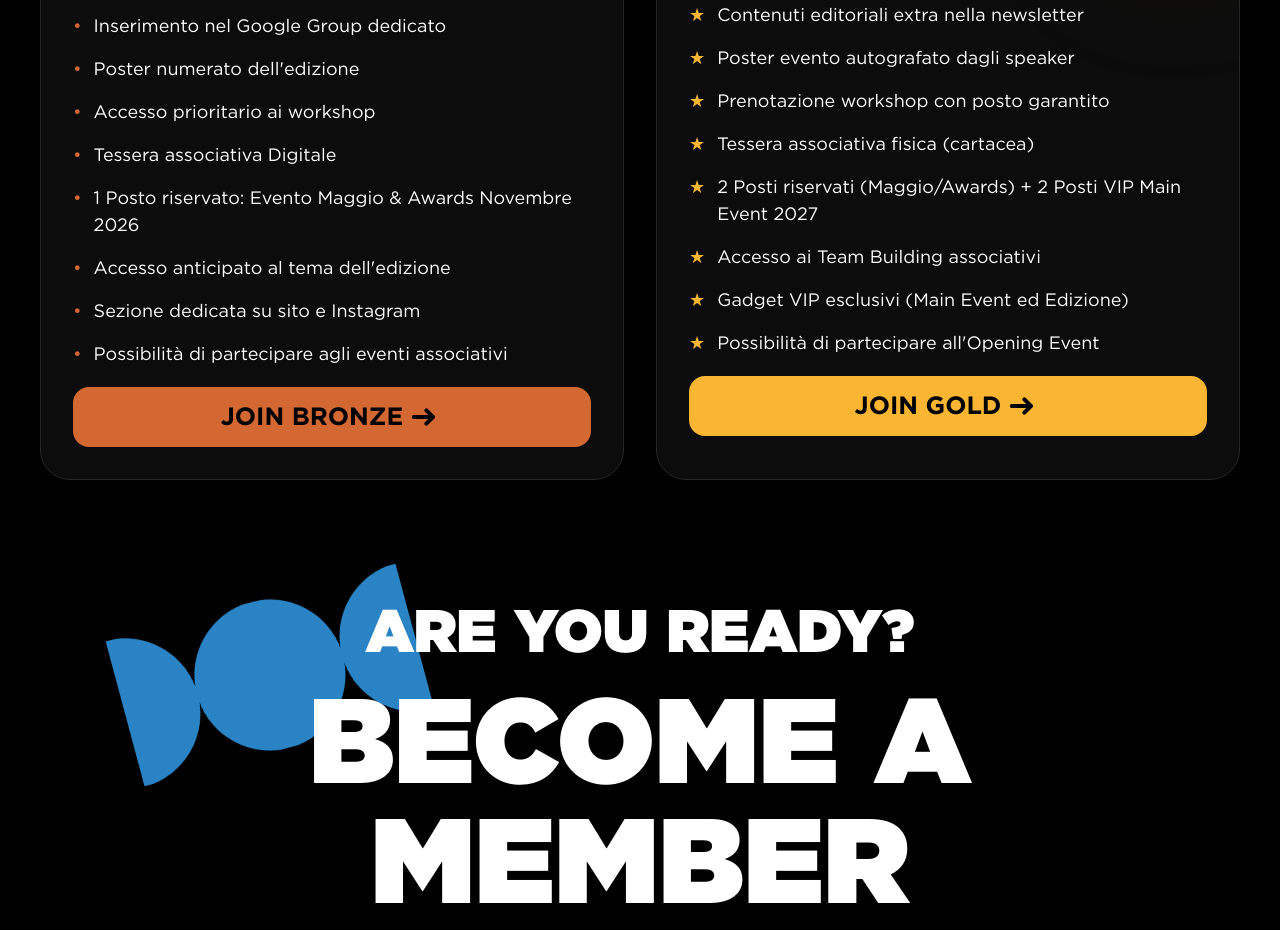
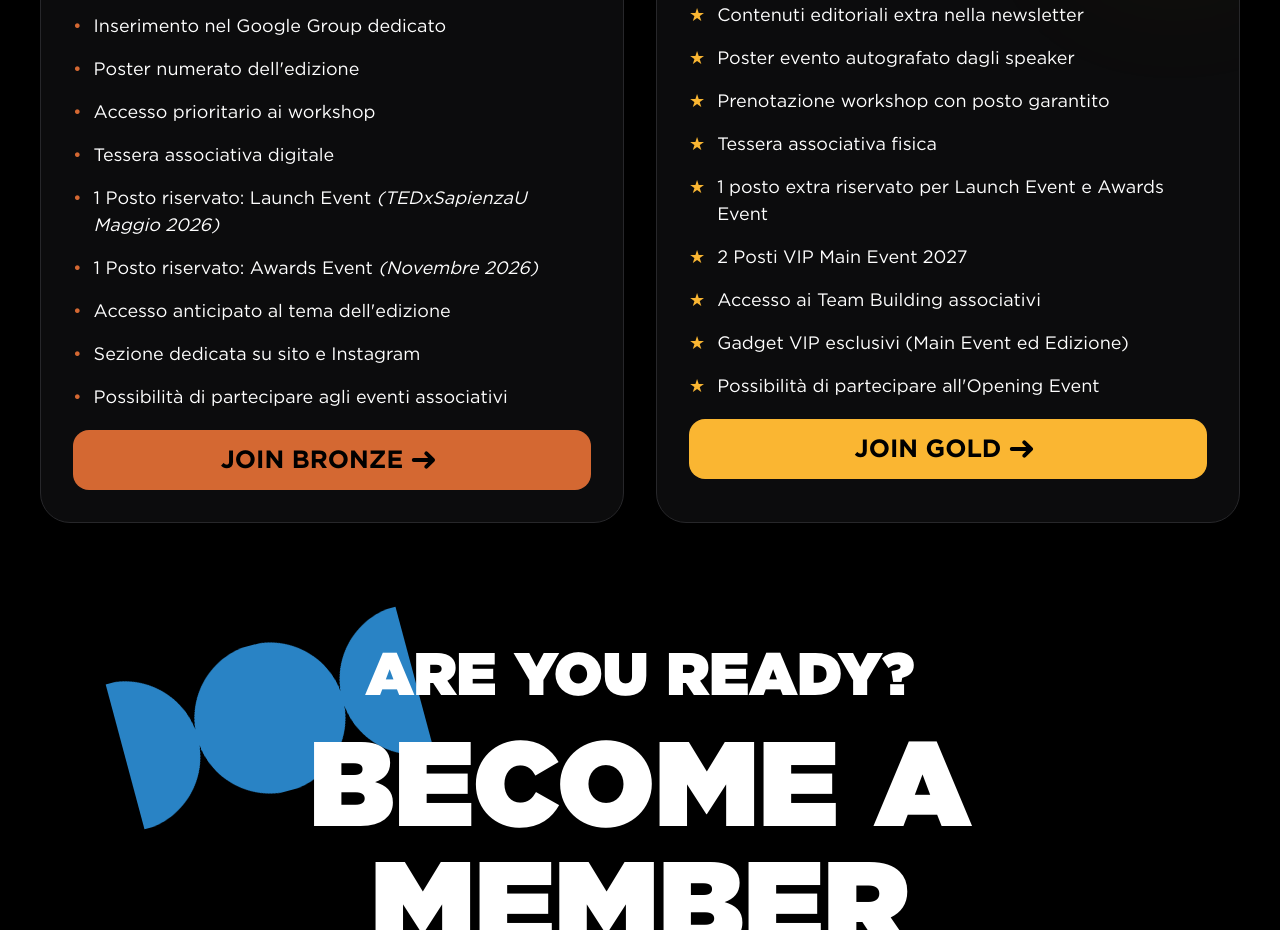
Before and after one commit to simoneteglia/sapienzau, a React (Vite) app: page /club in a window 1280 px wide. Shown: the part 2860-3790 px from the top of the page. Built offline with nearby package versions, Linux system fonts and the light colour scheme.

Commit message:
diciture benefits

```diff
--- a/src/modules/pages/Club.jsx
+++ b/src/modules/pages/Club.jsx
@@ -214,11 +214,21 @@ export default function Club() {
               </li>
               <li className="flex items-start gap-3">
                 <span style={{ color: global.COLORS.BRONZO }}>•</span>
-                Tessera associativa Digitale
+                Tessera associativa digitale
               </li>
               <li className="flex items-start gap-3">
-                <span style={{ color: global.COLORS.BRONZO }}>•</span>1 Posto
-                riservato: Evento Maggio & Awards Novembre 2026
+                <span style={{ color: global.COLORS.BRONZO }}>•</span>
+                <span>
+                  1 Posto riservato: Launch Event{" "}
+                  <span className="italic">(TEDxSapienzaU Maggio 2026)</span>
+                </span>
+              </li>
+              <li className="flex items-start gap-3">
+                <span style={{ color: global.COLORS.BRONZO }}>•</span>
+                <span>
+                  1 Posto riservato: Awards Event{" "}
+                  <span className="italic">(Novembre 2026)</span>
+                </span>
               </li>
               <li className="flex items-start gap-3">
                 <span style={{ color: global.COLORS.BRONZO }}>•</span>
@@ -277,11 +287,15 @@ export default function Club() {
               </li>
               <li className="flex items-start gap-3">
                 <span style={{ color: global.COLORS.ORO }}>★</span>
-                Tessera associativa fisica (cartacea)
+                Tessera associativa fisica
               </li>
               <li className="flex items-start gap-3">
-                <span style={{ color: global.COLORS.ORO }}>★</span>2 Posti
-                riservati (Maggio/Awards) + 2 Posti VIP Main Event 2027
+                <span style={{ color: global.COLORS.ORO }}>★</span>1 posto extra
+                riservato per Launch Event e Awards Event
+              </li>
+              <li className="flex items-start gap-3">
+                <span style={{ color: global.COLORS.ORO }}>★</span>2 Posti VIP
+                Main Event 2027
               </li>
               <li className="flex items-start gap-3">
                 <span style={{ color: global.COLORS.ORO }}>★</span>
```
